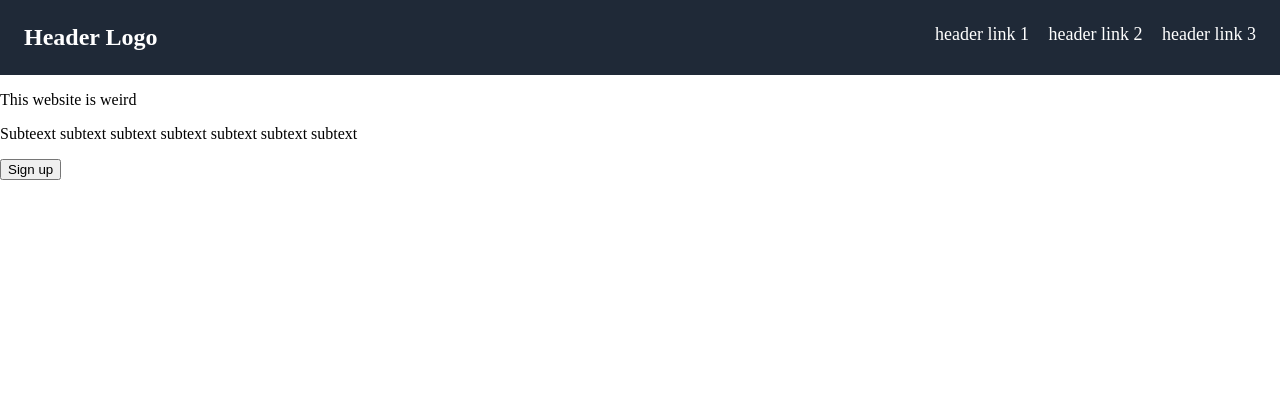
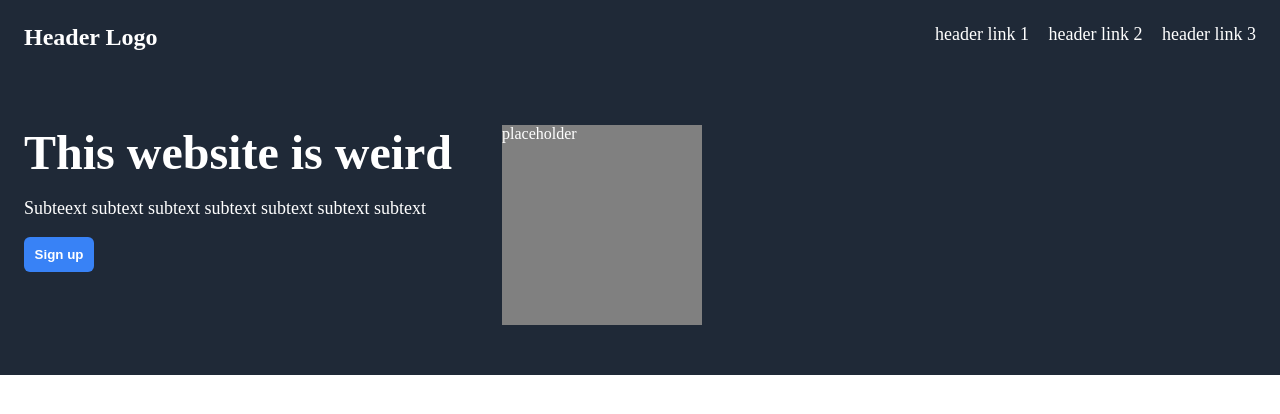
Before and after one commit to k7inho6/landing-page, a plain HTML site: page index.html in a window 1280 px wide. Drawn offline with Linux system fonts and the light colour scheme.

Commit message:
Hero styles
Add hero styles and positioning
with css

```diff
--- a/styles.css
+++ b/styles.css
@@ -33,5 +33,47 @@ a {
 }
 
 .hero-container {
-    background-color: white;
+    background-color: #1F2937;
+    display: flex;
+    padding-top: 50px;
+    padding-bottom: 50px;
 }
+
+.hero-block {
+    display: flex;
+    flex-direction: column;
+    margin-left: 24px;
+}
+
+.hero-text {
+    color: white;
+    font-size: 48px;
+    font-weight: bolder;
+    font-family: #F9FAF8;
+    margin-top: 0;
+    margin-bottom: 0;
+}
+
+.hero-sectext {
+    color: white;
+    font-size: 18px;
+    font-family: #E5E7EB;
+}
+
+.button {
+    width: 70px;
+    background-color: #3882F6;
+    color: white;
+    font-family: #F9FAF8;
+    font-weight: bold;
+    border-radius: 6px;
+    border: 0;
+    padding: 10px;
+}
+
+.hero-container .hero-img {
+    background-color: gray;
+    width: 200px;
+    height: 200px;
+    margin-left: 50px;
+}
```
